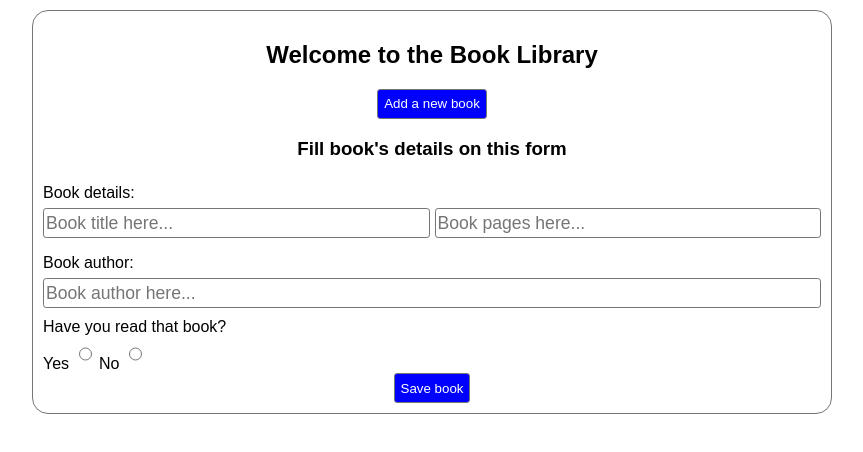
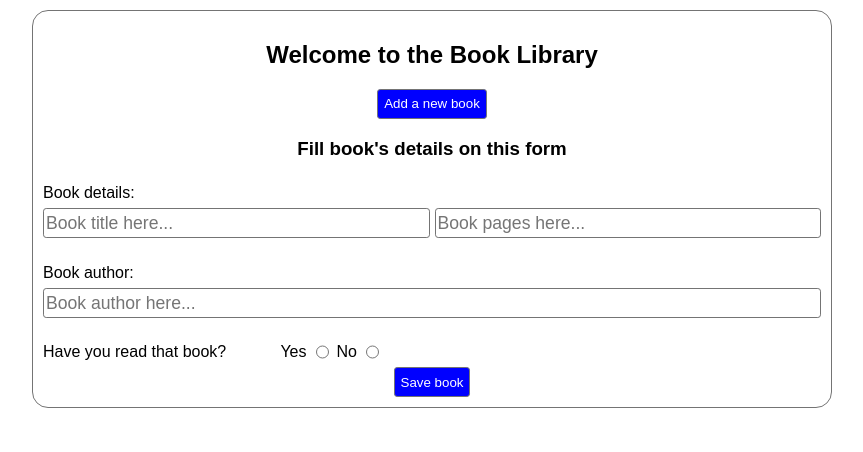
Before and after one commit to descholar-ceo/library, a website: page index.html in a window 1280 px wide. Shown: the whole page, without its empty margins (216-1079 px from the left). Drawn offline with Linux system fonts and the light colour scheme.

Commit message:
Fix positioning of radio inputs, add margins and paddings in form

```diff
--- a/index.css
+++ b/index.css
@@ -62,8 +62,8 @@ input {
     width: 100%;
 }
 
-.margin-top-10 {
-  margin-top: 10px;
+.margin-top-20 {
+    margin-top: 20px;
 }
 
 .flex-horizontal {
@@ -86,3 +86,12 @@ input {
     color: rgb(255, 255, 255);
     cursor: pointer;
 }
+
+input[type="radio"] {
+    vertical-align: middle;
+    margin-top: -1px;
+}
+
+.padding-right-10 {
+    padding-right: 50px;
+}
--- a/index.html
+++ b/index.html
@@ -1,11 +1,13 @@
 <!DOCTYPE html>
 <html lang="en">
+
 <head>
     <meta charset="UTF-8">
     <meta name="viewport" content="width=device-width, initial-scale=1.0">
     <link rel="stylesheet" type="text/css" href="./index.css">
     <title>Library</title>
 </head>
+
 <body>
     <section>
         <h1 class="centered-text">Welcome to the Book Library</h1>
@@ -18,21 +20,19 @@
                 <label for="book-title">Book details: </label>
                 <div class="book-details-inputs">
                     <input class="rounded-corners custom-borders" type="text" name="book-title" id="book-title" placeholder="Book title here..." />
-                <input class="rounded-corners custom-borders" type="number" name="book-pages" id="book-pages" placeholder="Book pages here..." />
+                    <input class="rounded-corners custom-borders" type="number" name="book-pages" id="book-pages" placeholder="Book pages here..." />
                 </div>
             </div>
-            <div class="book-details margin-top-10">
+            <div class="book-details margin-top-20">
                 <label for="book-author">Book author: </label>
                 <input class="rounded-corners custom-borders long-input" type="text" name="book-author" id="book-author" placeholder="Book author here..." />
             </div>
-            <div class="margin-top-10">
-                <label>Have you read that book?</label>
-                <div>
-                    <label for="book-read">Yes</label>
-                    <input class="rounded-corners custom-borders" type="radio" name="read-status" id="book-read" value="read">
-                    <label for="book-unread">No</label>
-                    <input class="rounded-corners custom-borders" type="radio" name="read-status" id="book-unread" value="unread">
-                </div>
+            <div class="margin-top-20">
+                <label class="padding-right-10">Have you read that book?</label>
+                <label for="book-read">Yes</label>
+                <input class="rounded-corners custom-borders" type="radio" name="read-status" id="book-read" value="read">
+                <label for="book-unread">No</label>
+                <input class="rounded-corners custom-borders" type="radio" name="read-status" id="book-unread" value="unread">
             </div>
             <div class="centered-h-v">
                 <button type="button" class="rounded-corners custom-borders primary-btn">Save book</button>
@@ -41,4 +41,5 @@
     </section>
     <script type="text/javascript" src="./index.js"></script>
 </body>
+
 </html>
```
Lines whose indentation alone changed are shown as unchanged.
